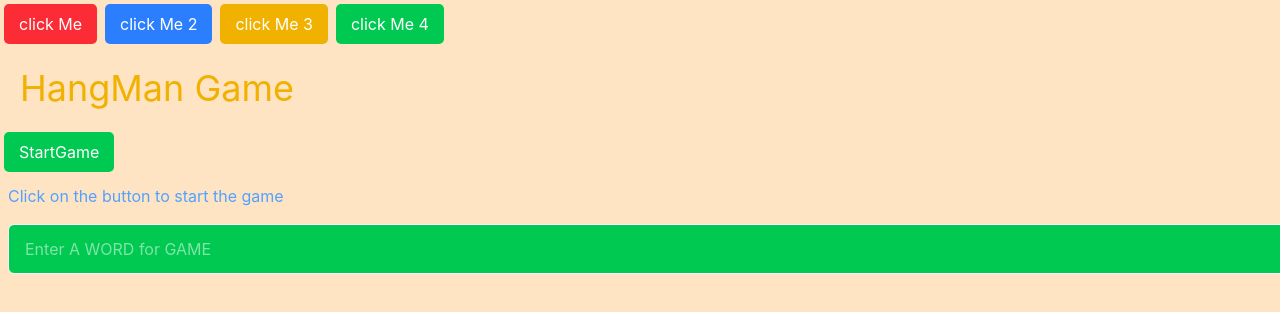
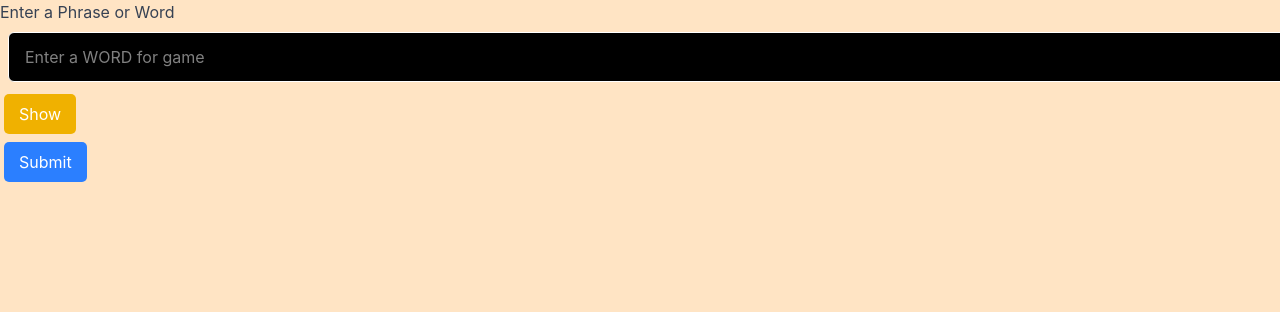
Before and after one commit to way2masoom/React-Learning, a React (Vite) app in the folder HangMangame/: page / in a window 1280 px wide. Shown: the top 312 px of the page. Built offline with nearby package versions, Linux system fonts and the light colour scheme.

Commit message:
add a form of game

```diff
--- a/HangMangame/src/App.jsx
+++ b/HangMangame/src/App.jsx
@@ -1,30 +1,12 @@
 import './App.css'
-import Button from './components/Buttons/Button'
-import StartGame from './pages/StartGame'
-import TextInput from './components/TextInput/TextInput'
+import TextInputFormContainer from './components/TextInputForm/TextInputFormContainer'
 
 
 
 function App() {
   return (
     <div>
-      <div className="buttons">
-        <Button text="click Me" styleType='error' onClickHandler={() => console.log("Clcik me")} />
-        <Button text="click Me 2" onClickHandler={() => console.log("Click Me 2")} />
-        <Button text="click Me 3" styleType='warning' onClickHandler={() => console.log("Click me 3")} />
-        <Button text="click Me 4" styleType='sucess' onClickHandler={() => console.log("Click me 4")} />
-      </div>
-
-      <StartGame />
-      <TextInput
-        lable="Enter some text"
-        placeholder="Enter A WORD for GAME"
-        onChangeHandler={(e) => {
-          console.log(e.target.value);
-        }}
-      />
-
-
+      <TextInputFormContainer />
     </div>
 
   )
--- a/HangMangame/src/components/Buttons/Button.jsx
+++ b/HangMangame/src/components/Buttons/Button.jsx
@@ -2,11 +2,12 @@ import getButtonStyling from "./getButton"; // importing helper btn function
 
 
 // Button compoent
-function Button({ text, onClickHandler, styleType = "primary" }) {
+function Button({ text,type='button',onClickHandler, styleType = "primary" }) {
     console.log(text);
     return (
         <button
             onClick={onClickHandler}
+            type={type}
             className={`text-white px-3.75 py-2 m-1 rounded-[5px] ${getButtonStyling(styleType)}`}
         >
 
--- a/HangMangame/src/components/TextInput/TextInput.jsx
+++ b/HangMangame/src/components/TextInput/TextInput.jsx
@@ -6,7 +6,7 @@ function TextInput({ type = "text", label, placeholder = "Enter you TEXT here",
             <span className="text-gray-700">{label}</span>
             <input
                 type={type}
-                className="px-4 py-3 m-2 border bg-green-500 text-white rounded-md bg-center w-full"
+                className="px-4 py-3 m-2 border bg-black text-white rounded-md bg-center w-full"
                 placeholder={placeholder}
                 onChange={onChangeHandler}
             />
--- /dev/null
+++ b/HangMangame/src/components/TextInputForm/TextInputForm.jsx
@@ -0,0 +1,38 @@
+import Button from "../Buttons/Button";
+import TextInput from "../TextInput/TextInput";
+
+function TextInputForm({ inputType, handleFormSubmit, handleTextInputChange, handleShowHideClick }) {
+
+    return (
+        <form onSubmit={handleFormSubmit}>
+
+            <div>
+                <TextInput
+                    type={inputType}
+                    label="Enter a Phrase or Word"
+                    placeholder="Enter a WORD for game"
+                    onChangeHandler={handleTextInputChange}
+                />
+            </div>
+
+            <div>
+                <Button
+                    text={inputType === "password" ? "Show" : "Hide"}
+                    styleType="warning"
+                    onClickHandler={handleShowHideClick}
+                />
+            </div>
+
+            <div>
+                <Button
+                    text="Submit"
+                    type="submit"
+                    styleType="primary"
+                />
+            </div>
+
+        </form>
+    );
+}
+
+export default TextInputForm;
--- /dev/null
+++ b/HangMangame/src/components/TextInputForm/TextInputFormContainer.jsx
@@ -0,0 +1,44 @@
+import { useState } from "react";
+import TextInputForm from "./TextInputForm";
+
+
+function TextInputFormContainer() {
+
+    const [inputType, setInputType] = useState("password")
+
+    // Prevent form submit refresh
+    function handleFormSubmit(event) {
+        event.preventDefault();
+        console.log("Form Submitted");
+    }
+
+    // Handle input change
+    function handleTextInputChange(event) {
+        console.log("Text Input changed");
+        console.log(event.target.value);
+    }
+
+    // Show Hide click btn function
+    function handleShowHideClick() {
+        console.log("Show/Hide Button clicked");
+
+        if (inputType === "password") {
+            setInputType("text");
+        } else {
+            setInputType("password");
+        }
+        console.log(inputType);
+
+    }
+
+    return (
+        <TextInputForm
+            inputType={inputType}
+            handleFormSubmit={handleFormSubmit}
+            handleTextInputChange={handleTextInputChange}
+            handleShowHideClick={handleShowHideClick}
+        />
+    )
+}
+
+export default TextInputFormContainer;
--- a/HangMangame/src/pages/StartGame.jsx
+++ b/HangMangame/src/pages/StartGame.jsx
@@ -6,7 +6,6 @@ function StartGame() {
     return (
         <>
             <div>
-                <h1 className="text-4xl text-yellow-500 m-5 ">HangMan Game</h1>
                 <Button text="StartGame" styleType="sucess" onClickHandler={() => {
                     console.log("game LOADED");
 
```
